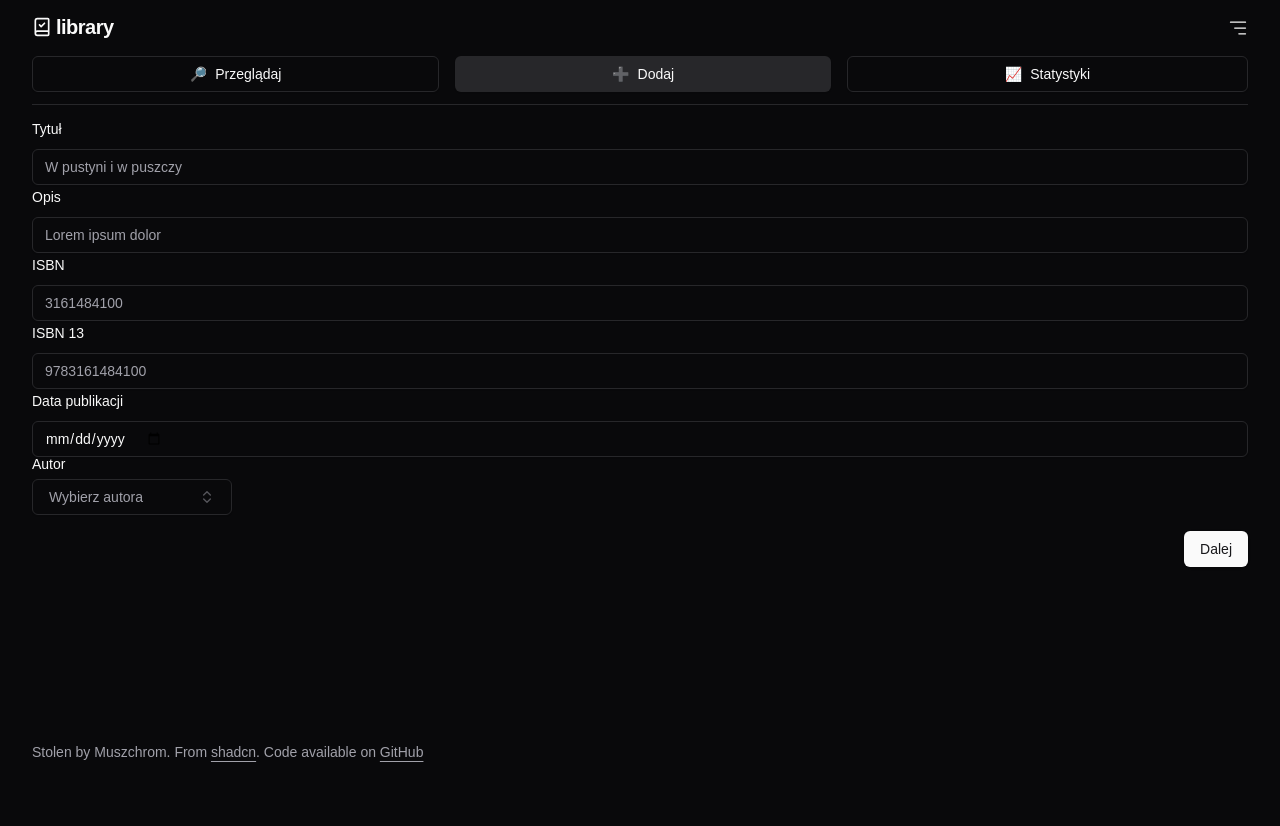
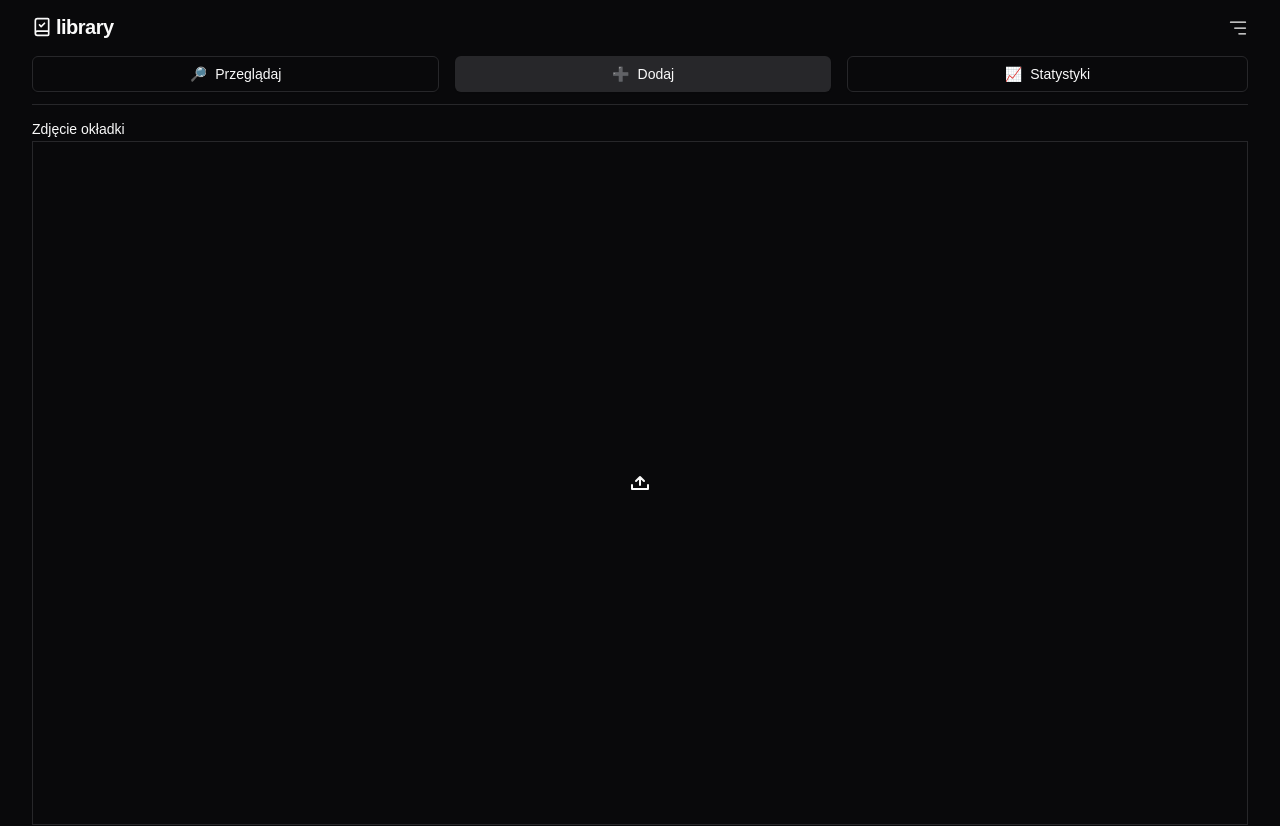
Before and after one commit to Muszchrom/Library, a Next.js app in the folder Frontend/: page /books/add in a window 1280 px wide. Shown: the top 826 px of the page. Before the commit the page ends 800 px from the top, so only its background shows below. Built offline with nearby package versions, Linux system fonts and the light colour scheme.

Commit message:
Added book cover image input

```diff
--- a/Frontend/app/(site)/books/add/book-form.tsx
+++ b/Frontend/app/(site)/books/add/book-form.tsx
@@ -1,5 +1,6 @@
 "use client"
 
+import ImageInput from "@/components/image-input";
 import { Button } from "@/components/ui/button";
 import { Command, CommandEmpty, CommandGroup, CommandInput, CommandItem, CommandList } from "@/components/ui/command"
 import { Form, FormControl, FormField, FormItem, FormLabel } from "@/components/ui/form";
@@ -86,6 +87,8 @@ export function BookForm() {
   return (
     <Form {...uploadBookForm}>
       <form onSubmit={uploadBookForm.handleSubmit(onSubmit)}>
+        <FormLabel>Zdjęcie okładki</FormLabel>
+        <ImageInput />
         <FormField
           control={uploadBookForm.control}
           name="title"
--- /dev/null
+++ b/Frontend/components/image-input.tsx
@@ -0,0 +1,63 @@
+import React, { useEffect, useRef, useState } from "react";
+import { Input } from "./ui/input";
+
+export default function ImageInput() {
+  const inputRef = useRef<HTMLInputElement>(null);
+  const dropdownBox = useRef<HTMLDivElement>(null);
+  const [draggedOver, setDraggedOver] = useState(false);
+  const [imageUrl, setImageUrl] = useState("");
+
+  const [userImage, setUserImage] = useState<File>();
+
+  useEffect(() => {
+    if (!userImage) return
+    displayImage(userImage)
+    setDraggedOver(false)
+  }, [userImage])
+
+  const handleChange = (e: React.ChangeEvent<HTMLInputElement>) => {
+    if (!e.target.files) return;
+    setUserImage(e.target.files[0]);
+  }
+
+  const handleDrop = (e: React.DragEvent<HTMLDivElement>) => {
+    e.preventDefault();
+    if (!e.dataTransfer.files) return;
+    setUserImage(e.dataTransfer.files[0]);
+  }
+
+  const displayImage = (file: File) => {
+    const reader = new FileReader();
+    reader.onload = (e: ProgressEvent<FileReader>) => {
+      const f = e.target!.result as string
+      setImageUrl(f)
+    }
+    reader.readAsDataURL(file);
+  }
+
+  return (
+    <>
+      <Input ref={inputRef}
+             onChange={handleChange}
+             type="file"
+             accept="image/*"
+             className="hidden"/>
+      <div ref={dropdownBox}
+           title="Drop image here"
+           className="w-full aspect-video border flex items-center justify-center"
+           onDrop={handleDrop}
+           onDragOver={(e: React.DragEvent<HTMLDivElement>) => e.preventDefault()}
+           onDragEnter={() => setDraggedOver(true)}
+           onDragLeave={() => setDraggedOver(false)}
+           onClick={() => inputRef.current!.click()}>
+        {imageUrl.length ? (
+          <img src={imageUrl} style={{filter: draggedOver ? "brightness(0.9)" : "brightness(1)"}}/>
+        ) : (
+          <svg className="stroke-foreground" width="24" height="24" viewBox="0 0 24 24" fill="none" xmlns="http://www.w3.org/2000/svg" pointerEvents={"none"}>
+            <path d="M4 14V18H20V14M12 6L8 10M12 6L16 10M12 6V14" strokeWidth="2" strokeLinecap="round" strokeLinejoin="round"/>
+          </svg>
+        )}
+      </div>
+    </>
+  );
+}
```
